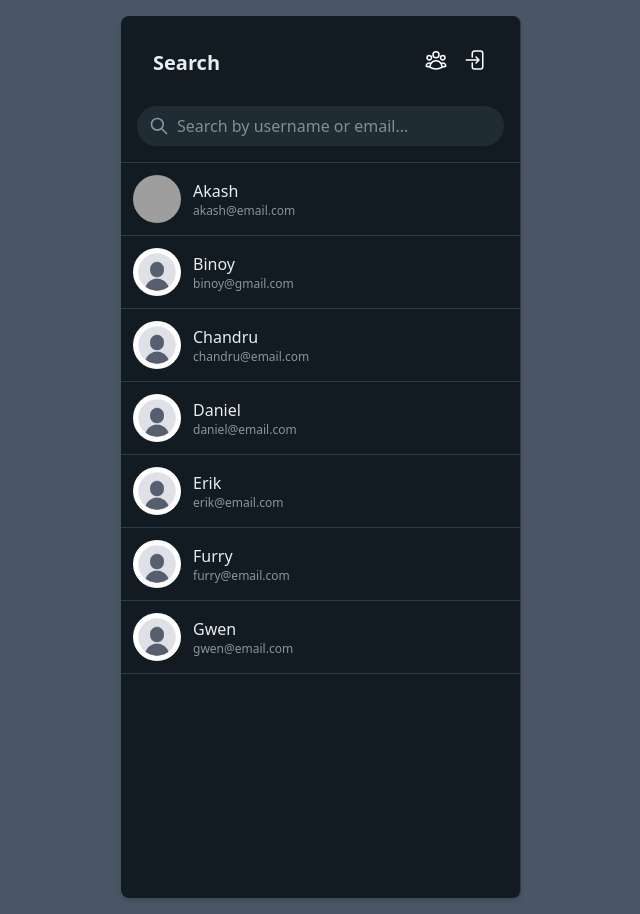
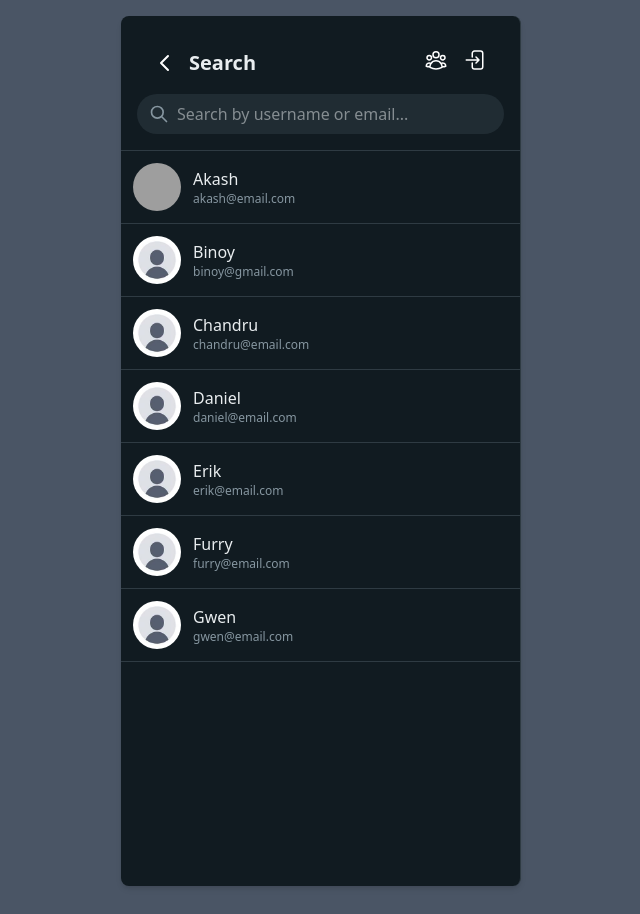
Before and after one commit to krishnadev21/NexChat, a Django app: page /chat/search-users/ in a window 1280 px wide. Shown: the whole page, without its empty margins (319-959 px from the left). After the commit the page ends 886 px from the top, so only its background shows below. Run offline with Django 5.2, Linux system fonts and the light colour scheme; a user stored in the database is signed in; data comes from the database, SQL or seed files in the repository; both versions use the stored data as it was after the commit; grey boxes are pictures that could not be loaded.

Commit message:
Updated search & backup functionalities

```diff
--- a/templates/chat/group.html
+++ b/templates/chat/group.html
@@ -3,7 +3,6 @@
 <div class="flex flex-col h-screen bg-[#0B141A]">
   <!-- Chat header -->
   <div class="p-3 border-b border-[#2F3B43] bg-[#202C33] flex justify-between items-center">
-    <div>
       <div class="flex items-center space-x-3">
         <!-- Back button -->
         <a href="{% url 'conversations-list' %}" class="text-white" title="Back">
@@ -26,7 +25,6 @@
           </p>
         </div>
       </div>
-    </div>
 
     <!-- Delete Group Icon -->
     {% if user == group.admin %}
--- a/templates/chat/search_users.html
+++ b/templates/chat/search_users.html
@@ -11,8 +11,16 @@
 
         <!-- Header -->
         <div class="flex justify-between items-center p-4">
+          <div class="flex items-center space-x-3">
+            <!-- Back button -->
+            <a href="{% url 'conversations-list' %}" class="text-white" title="Back">
+              <svg class="w-6 h-6" fill="none" stroke="currentColor" viewBox="0 0 24 24">
+                <path stroke-linecap="round" stroke-linejoin="round" stroke-width="2" d="M15 19l-7-7 7-7"></path>
+              </svg>
+            </a>
             <!-- Left side - Title -->
             <h2 class="text-xl font-semibold text-[#E9EDEF]">Search</h2>
+          </div>
 
           <!-- Right side - Icons -->
           <div class="flex items-center gap-4">
@@ -39,10 +47,10 @@
         </div>
 
         <!-- Search Bar -->
-        <form method="get" action="{% url 'search-users' %}" class="mt-3">
         <div class="relative">
           <input
             type="text"
+            id="user-search"
             name="search"
             value="{{ search_query|default:'' }}"
             placeholder="Search by username or email..."
@@ -64,12 +72,11 @@
             />
           </svg>
         </div>
-        </form>
       </div>
 
       <ul class="overflow-y-auto h-[calc(100vh-65px)]">
         {% for user in searched_users %}
-          <li class="border-b border-[#2F3B43]">
+          <li class="border-b border-[#2F3B43] user-item">
             <a
               href="{% url 'conversation' user.id %}"
               class="block hover:bg-[#202C33] transition-colors duration-200 p-3"
@@ -91,11 +98,11 @@
 
                   <!-- User info -->
                   <div class="min-w-0">
-                    <p class="font-medium text-[#E9EDEF] truncate">
+                    <p class="font-medium text-[#E9EDEF] truncate username">
                       {{ user.username }}
                     </p>
                     {% if user.email %}
-                      <p class="text-xs text-[#8696A0] truncate">
+                      <p class="text-xs text-[#8696A0] truncate email">
                         {{ user.email }}
                       </p>
                     {% endif %}
@@ -116,4 +123,25 @@
       </ul>
     </div>
   </div>
+
+  <script>
+    document.addEventListener('DOMContentLoaded', () => {
+      const userSearch = document.getElementById('user-search');
+      const userItems = document.querySelectorAll('.user-item');
+
+      // Search functionality
+      userSearch.addEventListener('input', function() {
+        const searchTerm = this.value.toLowerCase();
+        userItems.forEach(item => {
+          const username = item.querySelector('.username').textContent.toLowerCase();
+          const email = item.querySelector('.email').textContent.toLowerCase();
+          if ((username.includes(searchTerm)) || (email.includes(searchTerm))) {
+            item.style.display = '';
+          } else {
+            item.style.display = 'none';
+          }
+        });
+      });
+    })
+  </script>
 {% endblock content %}
```
Also changed, not shown: db.sqlite3. Lines whose indentation alone changed are shown as unchanged.
